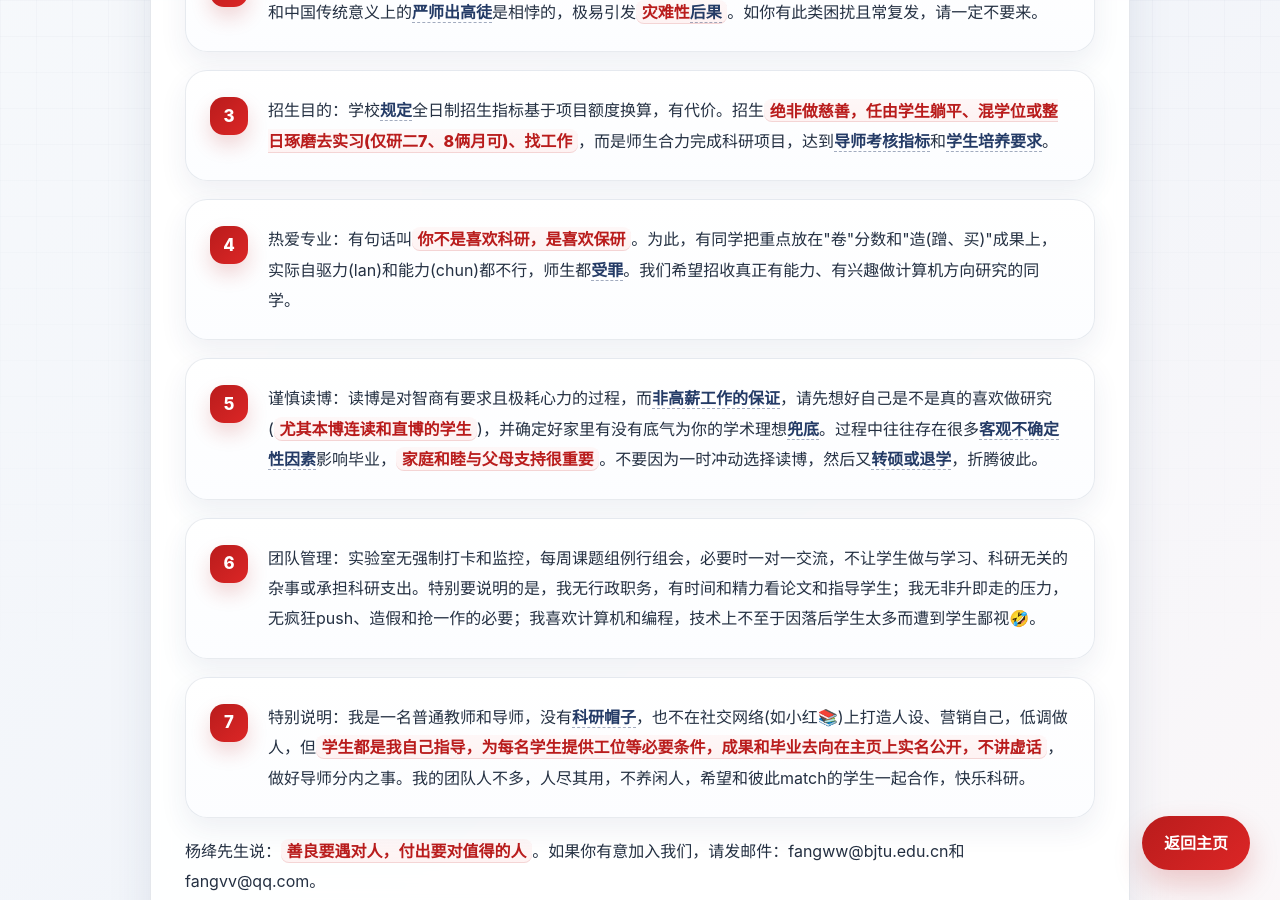
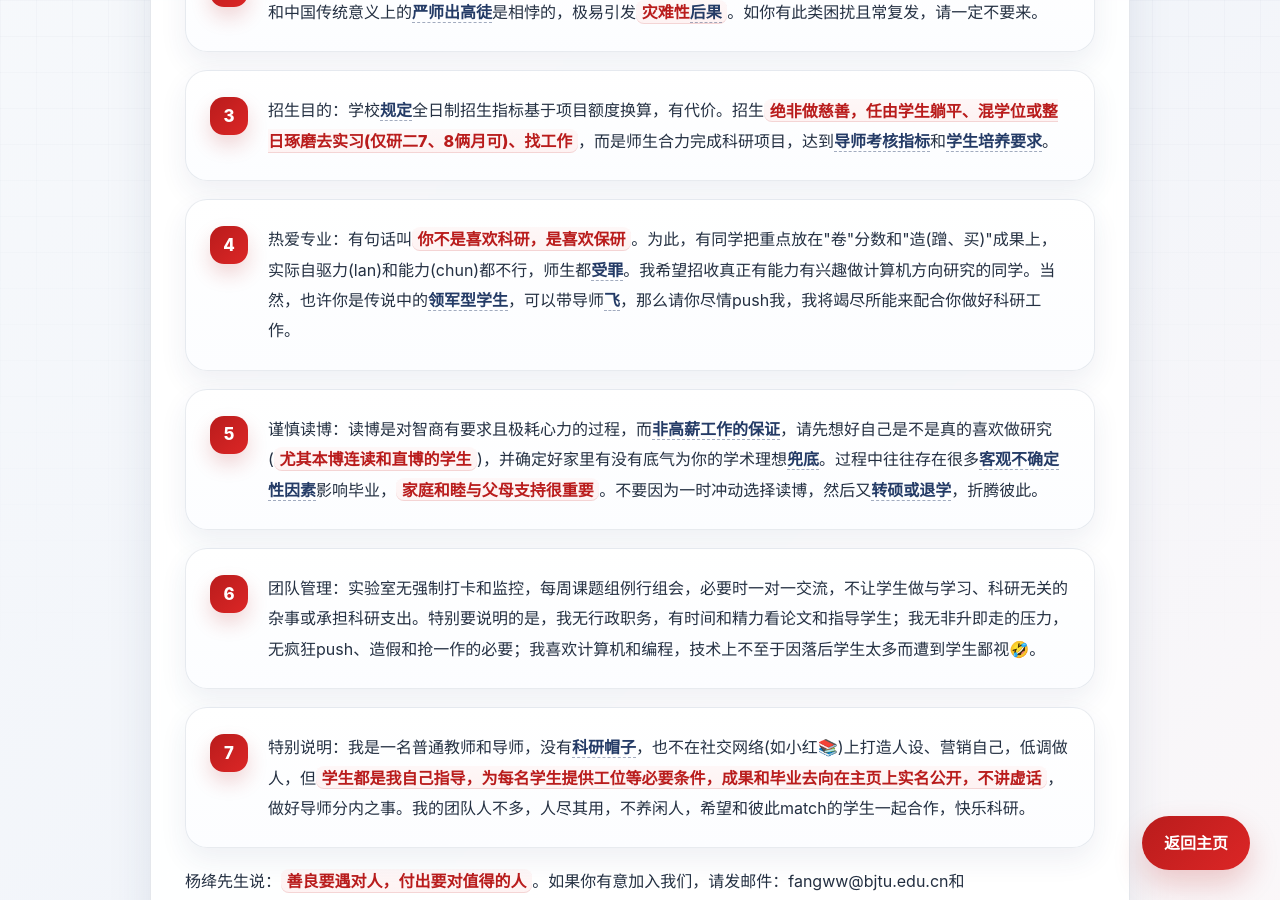
Before and after one commit to fangvv/Homepage, a Jekyll site: the page faq2.html, which Jekyll copies as it is, in a window 1280 px wide and 900 px high, scrolled down 603 px. Built offline with Jekyll 4.4.1, drawn with Linux system fonts in a browser that asks for light colours; comment, search, counter and statistics services are not loaded.

Commit message:
update faq

```diff
--- a/faq2.html
+++ b/faq2.html
@@ -47,7 +47,11 @@
                 <li>招生目的：学校<a href="https://www.bjtu.edu.cn/xxxtrmzn/162744.htm" target="_blank" rel="noopener noreferrer">规定</a>全日制招生指标基于项目额度换算，有代价。招生<strong>绝非做慈善，任由学生躺平、混学位或整日琢磨去实习(仅研二7、8俩月可)、找工作</strong>，而是师生合力完成科研项目，达到<a
                             href="https://www.zhihu.com/question/2067235011804320517/answer/2067634560196727558"
                             target="_blank" rel="noopener noreferrer">导师考核指标</a>和<a href="https://www.bjtu.edu.cn/xxgkw/xxgk_xxgkml/xwxk/syxwjbyq/6a881d506ec04ccabcc0dadb3a468943.htm" target="_blank" rel="noopener noreferrer">学生培养要求</a>。</li>
-                <li>热爱专业：有句话叫<strong>你不是喜欢科研，是喜欢保研</strong>。为此，有同学把重点放在"卷"分数和"造(蹭、买)"成果上，实际自驱力(lan)和能力(chun)都不行，师生都<a href="https://www.zhihu.com/question/429059603" target="_blank" rel="noopener noreferrer">受罪</a>。我们希望招收真正有能力、有兴趣做计算机方向研究的同学。</li>
+                <li>热爱专业：有句话叫<strong>你不是喜欢科研，是喜欢保研</strong>。为此，有同学把重点放在"卷"分数和"造(蹭、买)"成果上，实际自驱力(lan)和能力(chun)都不行，师生都<a href="https://www.zhihu.com/question/429059603" target="_blank" rel="noopener noreferrer">受罪</a>。我希望招收真正有能力有兴趣做计算机方向研究的同学。当然，也许你是传说中的<a
+                            href="https://www.bilibili.com/video/BV1YZmnYrEBu/"
+                            target="_blank" rel="noopener noreferrer">领军型学生</a>，可以带导师<a
+                            href="https://www.zhihu.com/question/497094430"
+                            target="_blank" rel="noopener noreferrer">飞</a>，那么请你尽情push我，我将竭尽所能来配合你做好科研工作。</li>
                 <li>谨慎读博：读博是对智商有要求且极耗心力的过程，而<a href="https://www.zhihu.com/question/663192558" target="_blank" rel="noopener noreferrer">非高薪工作的保证</a>，请先想好自己是不是真的喜欢做研究(<strong>尤其本博连读和直博的学生</strong>)，并确定好家里有没有底气为你的学术理想<a href="https://zhuanlan.zhihu.com/p/564683753" target="_blank" rel="noopener noreferrer">兜底</a>。过程中往往存在很多<a href="https://www.zhihu.com/question/59323074" target="_blank" rel="noopener noreferrer">客观不确定性因素</a>影响毕业，<strong>家庭和睦与父母支持很重要</strong>。不要因为一时冲动选择读博，然后又<a href="https://www.zhihu.com/question/1908850827797463958" target="_blank" rel="noopener noreferrer">转硕或退学</a>，折腾彼此。</li>
                 <li>团队管理：实验室无强制打卡和监控，每周课题组例行组会，必要时一对一交流，不让学生做与学习、科研无关的杂事或承担科研支出。特别要说明的是，我无行政职务，有时间和精力看论文和指导学生；我无非升即走的压力，无疯狂push、造假和抢一作的必要；我喜欢计算机和编程，技术上不至于因落后学生太多而遭到学生鄙视🤣。</li>
                 <li>特别说明：我是一名普通教师和导师，没有<a href="https://www.zhihu.com/question/305278806/answer/3124779165" target="_blank" rel="noopener noreferrer">科研帽子</a>，也不在社交网络(如小红📚)上打造人设、营销自己，低调做人，但<strong>学生都是我自己指导，为每名学生提供工位等必要条件，成果和毕业去向在主页上实名公开，不讲虚话</strong>，做好导师分内之事。我的团队人不多，人尽其用，不养闲人，希望和彼此match的学生一起合作，快乐科研。</li>
```
